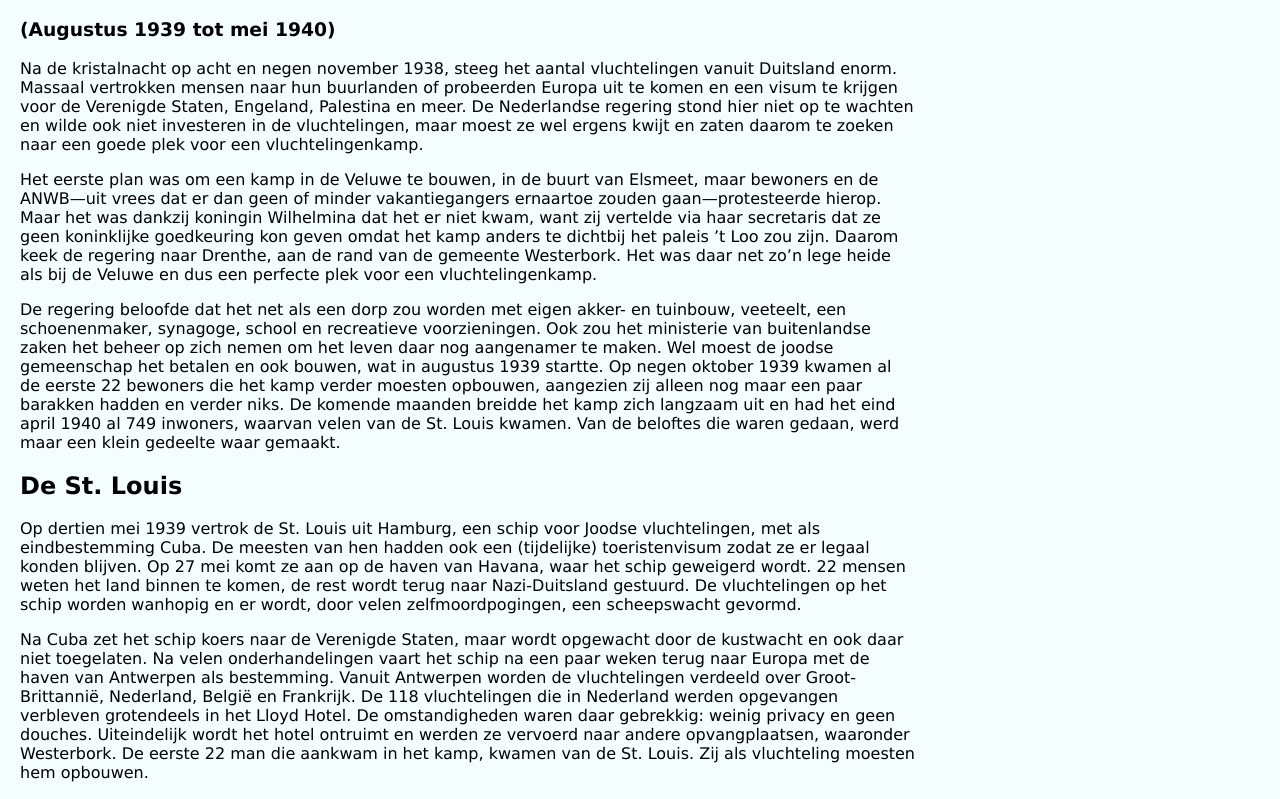
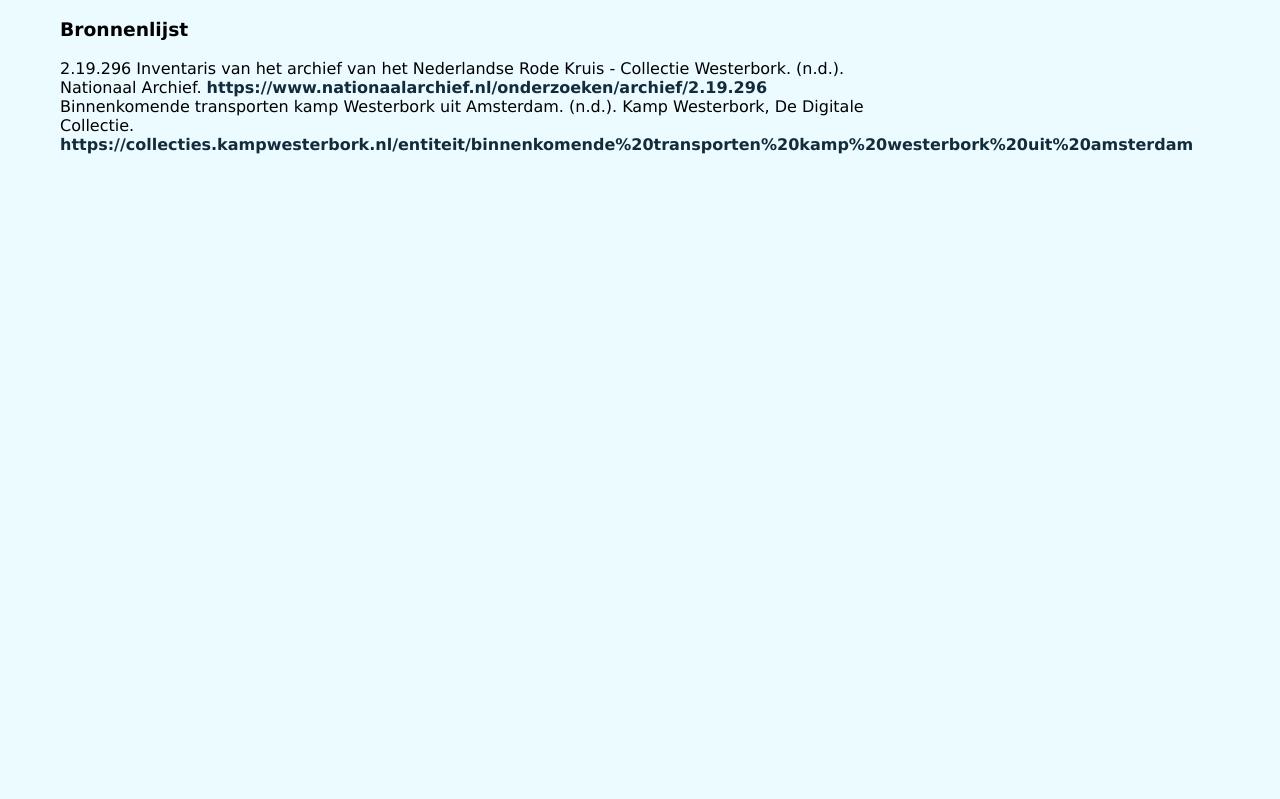
Before and after one commit to QuickerzGaming/WOII-Website, a plain HTML site: page Kampen/Westerbork2.html in a window 1280 px wide. Shown: the part 152-951 px from the top of the page. After the commit the page ends 800 px from the top, so only its background shows below. Drawn offline with Linux system fonts and the light colour scheme.

Commit message:
Bronnenlijst aangepast en text westerbork verwijderd vanwege nieuw begin text

```diff
--- a/Kampen/Westerbork2.html
+++ b/Kampen/Westerbork2.html
@@ -13,21 +13,15 @@
         </div>
     <div class="content">
         <h1>Het vluchtelingen kamp: Westerbork</h1>
-        <h3>(Augustus 1939 tot mei 1940)</h3>
-        <p>Na de kristalnacht op acht en negen november 1938, steeg het aantal vluchtelingen vanuit Duitsland enorm. Massaal vertrokken mensen naar hun buurlanden of probeerden Europa uit te komen en een visum te krijgen voor de Verenigde Staten, Engeland, Palestina en meer. De Nederlandse regering stond hier niet op te wachten en wilde ook niet investeren in de vluchtelingen, maar moest ze wel ergens kwijt en zaten daarom te zoeken naar een goede plek voor een vluchtelingenkamp.</p>
-        <p>Het eerste plan was om een kamp in de Veluwe te bouwen, in de buurt van Elsmeet, maar bewoners en de ANWB—uit vrees dat er dan geen of minder vakantiegangers ernaartoe zouden gaan—protesteerde hierop. Maar het was dankzij koningin Wilhelmina dat het er niet kwam, want zij vertelde via haar secretaris dat ze geen koninklijke goedkeuring kon geven omdat het kamp anders te dichtbij het paleis ’t Loo zou zijn. Daarom keek de regering naar Drenthe, aan de rand van de gemeente Westerbork. Het was daar net zo’n lege heide  als bij de Veluwe en dus een perfecte plek voor een vluchtelingenkamp.</p>
-        <p>De regering beloofde dat het net als een dorp zou worden met eigen akker- en tuinbouw, veeteelt, een schoenenmaker, synagoge, school en recreatieve voorzieningen. Ook zou het ministerie van buitenlandse zaken het beheer op zich nemen om het leven daar nog aangenamer te maken. Wel moest de joodse gemeenschap het betalen en ook bouwen, wat in augustus 1939 startte. Op negen oktober 1939 kwamen al de eerste 22 bewoners die het kamp verder moesten opbouwen, aangezien zij alleen nog maar een paar barakken hadden en verder niks.
-De komende maanden breidde het kamp zich langzaam uit en had het eind april 1940 al 749 inwoners, waarvan velen van de St. Louis kwamen. Van de beloftes die waren gedaan, werd maar een klein gedeelte waar gemaakt.
-</p>
-            <h2>De St. Louis</h2>
-            <p>Op dertien mei 1939 vertrok de St. Louis uit Hamburg, een schip voor Joodse vluchtelingen, met als eindbestemming Cuba. De meesten van hen hadden ook een (tijdelijke) toeristenvisum zodat ze er legaal konden blijven. Op 27 mei komt ze aan op de haven van Havana, waar het schip geweigerd wordt. 22 mensen weten het land binnen te komen, de rest wordt terug naar Nazi-Duitsland gestuurd. De vluchtelingen op het schip worden wanhopig en er wordt, door velen zelfmoordpogingen, een scheepswacht gevormd.</p>
-            <p>Na Cuba zet het schip koers naar de Verenigde Staten, maar wordt opgewacht door de kustwacht en ook daar niet toegelaten. Na velen onderhandelingen vaart het schip na een paar weken terug naar Europa met de haven van Antwerpen als bestemming.
-Vanuit Antwerpen worden de vluchtelingen verdeeld over Groot-Brittannië, Nederland, België en Frankrijk. De 118 vluchtelingen die in Nederland werden opgevangen verbleven grotendeels in het Lloyd Hotel. De omstandigheden waren daar gebrekkig: weinig privacy en geen douches. Uiteindelijk wordt het hotel ontruimt en werden ze vervoerd naar andere opvangplaatsen, waaronder Westerbork. De eerste 22 man die aankwam in het kamp, kwamen van de St. Louis. Zij als vluchteling moesten hem opbouwen.</p>
+
         <div class="Bronnenlijst">
-            <h2>Bronnenlijst</h2>
-            <p>Vluchtelingenkamp - kamp Westerbork. (z.d.). https://kampwesterbork.nl/images/Documenten/Werkstukwijzer2.pdf</p>
-            <p>Vluchtelingenkamp - kamp Westerbork. (z.d.). https://www.kampwesterbork.nl/collectie/tweede-wereldoorlog/vluchtelingenkamp/62-geschiedenis/vluchtelingenkamp</p>
-        </div>
+        <ul class="Bronnenlijst">
+            <h3>Bronnenlijst</h3>
+            <li>2.19.296 Inventaris van het archief van het Nederlandse Rode Kruis - Collectie Westerbork. (n.d.). Nationaal Archief. <a href="https://www.nationaalarchief.nl/onderzoeken/archief/2.19.296">https://www.nationaalarchief.nl/onderzoeken/archief/2.19.296</a></li>
+            <li>Binnenkomende transporten kamp Westerbork uit Amsterdam. (n.d.). Kamp Westerbork, De Digitale Collectie. <a href="https://collecties.kampwesterbork.nl/entiteit/binnenkomende%20transporten%20kamp%20westerbork%20uit%20amsterdam">https://collecties.kampwesterbork.nl/entiteit/binnenkomende%20transporten%20kamp%20westerbork%20uit%20amsterdam</a></li>
+        </ul>
+    </div>
+
 </div>
     </body>
 </html>
--- a/Kampen/kampenstyle.css
+++ b/Kampen/kampenstyle.css
@@ -53,3 +53,20 @@ body {
         margin-top: 70px;
         padding: 20px;
     }
+
+.Bronnenlijst {
+
+  .Bronnenlijst li{
+      list-style-type: none;
+
+  }
+  .Bronnenlijst a{
+    text-decoration: none;
+    color: #122c3b;
+    font-weight: bold;
+
+  }
+    .Bronnenlijst a:hover{
+      text-decoration: underline;
+    }
+}
--- a/style.css
+++ b/style.css
@@ -10,9 +10,15 @@ a {
 h2{
     font-family: Verdana, Geneva, Tahoma, sans-serif
 }
+ul {
+    font-family: Verdana, Geneva, Tahoma, sans-serif
+}
+li {
+    font-family: Verdana, Geneva, Tahoma, sans-serif
+}
 
 Body {
-    background-color: #f4fdff;
+    background-color: #ebfbff;
 }
 
 
```
